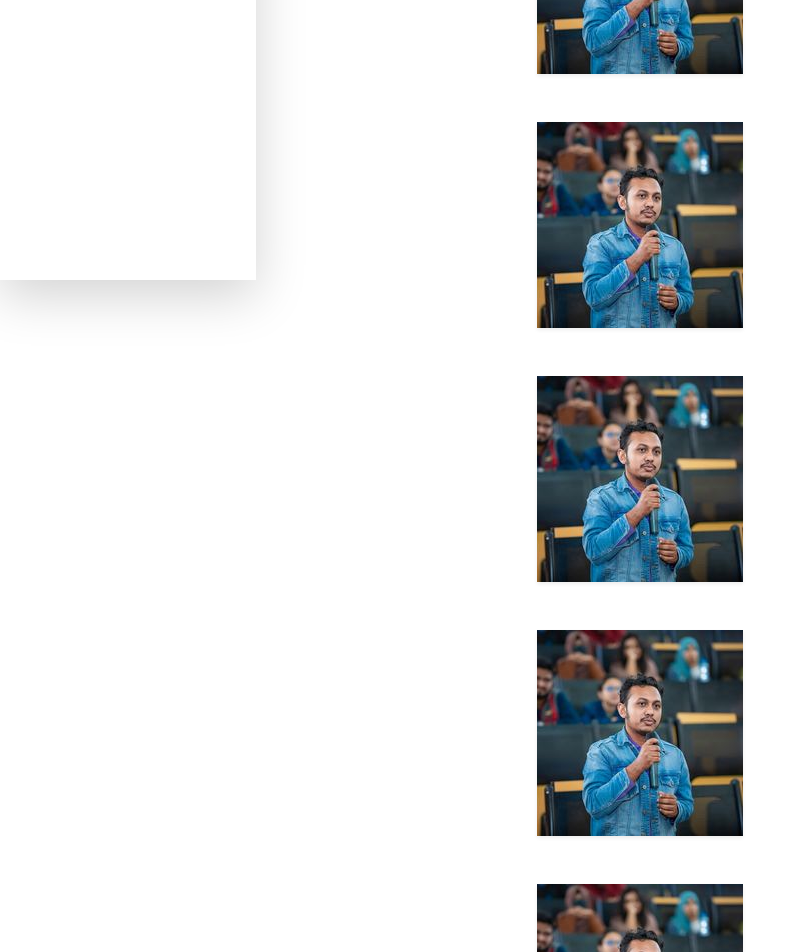
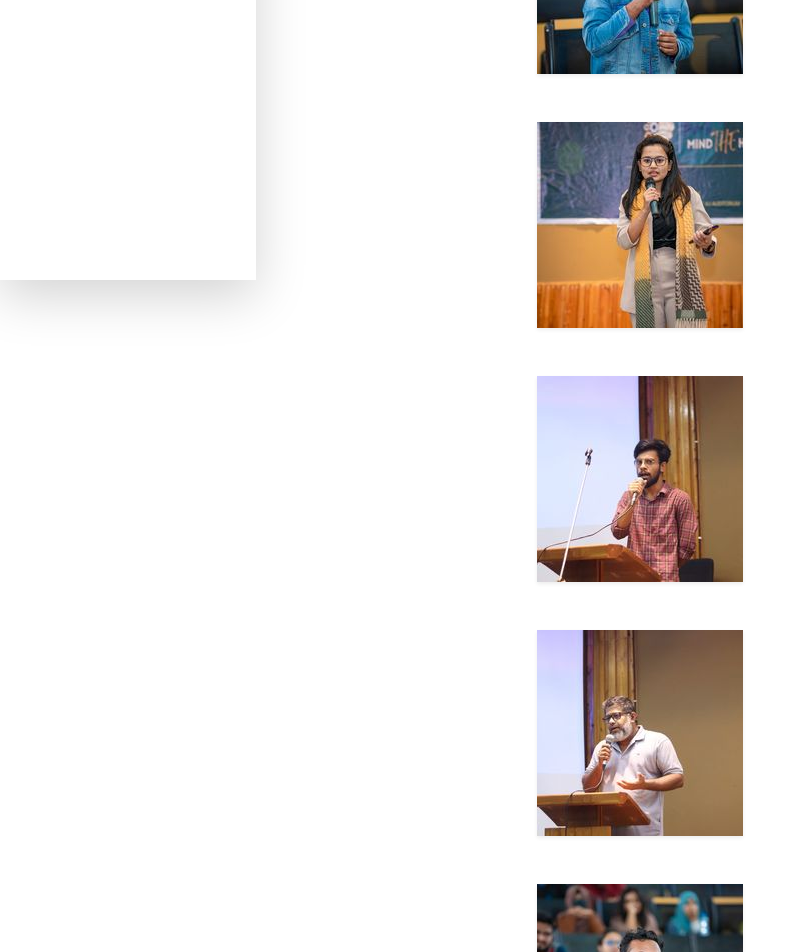
Before and after one commit to SaifulIslamReyad/Khulna-University-Career-Club-website, a React (Vite) app in the folder frontend/: page /gallery in a window 1280 px wide. Shown: the part 520-1472 px from the top of the page, without its empty margins (0-806 px from the left). Built offline with nearby package versions, Linux system fonts and the light colour scheme.

Commit message:
Fixing the gallery section

```diff
--- a/frontend/src/components/GallerySection.jsx
+++ b/frontend/src/components/GallerySection.jsx
@@ -1,4 +1,21 @@
+import { useState } from "react";
+import { IoIosCloseCircle } from "react-icons/io";
+
 const GallerySection = () => {
+  const [selectedImage, setSelectedImage] = useState(null); // State for modal
+  const images = [
+    "src/assets/images/member1.jpg",
+    "src/assets/images/member2.jpg",
+    "src/assets/images/member3.jpg",
+    "src/assets/images/member4.jpg",
+    "src/assets/images/member1.jpg",
+    "src/assets/images/member2.jpg",
+  ];
+
+  const handleCloseModal = () => {
+    setSelectedImage(null);
+  };
+
   return (
     <div className="bg-gradient-to-tr from-[#87d6e6] from-0% to-[#063bb7] to-100% w-full h-full py-10">
       <section className="flex flex-col items-center justify-center text-center mx-auto py-5 px-10 sm:px-20 md:px-32">
@@ -9,6 +26,7 @@ const GallerySection = () => {
           A Visually Organized Collection for Easy Image Browsing
         </article>
       </section>
+
       {/* Gallery Images */}
       <section className="bg-gradient-to-tr from-[#2f9fa0] from-0% to-[#e5e7eb] to-100% w-4/5 h-full mx-auto my-10 shadow-2xl rounded-2xl px-10">
         <div className="w-full h-full flex flex-col items-center justify-center pt-5">
@@ -19,34 +37,52 @@ const GallerySection = () => {
             Gallery
           </h1>
         </div>
+
         <section className="grid grid-cols-3 gap-5 pb-10 sm:pb-20 justify-center justify-items-center">
-          <img
-            src="src/assets/images/member1.jpg"
-            className="w-20 sm:w-48 lg:w-72 h-20 sm:h-48 lg:h-72 shadow-sm object-contain"
-          />
-          <img
-            src="src/assets/images/member1.jpg"
-            className="w-20 sm:w-48 lg:w-72 h-20 sm:h-48 lg:h-72 shadow-sm object-contain"
-          />
-          <img
-            src="src/assets/images/member1.jpg"
-            className="w-20 sm:w-48 lg:w-72 h-20 sm:h-48 lg:h-72 shadow-sm object-contain"
-          />
-          <img
-            src="src/assets/images/member1.jpg"
-            className="w-20 sm:w-48 lg:w-72 h-20 sm:h-48 lg:h-72 shadow-sm object-contain"
-          />
-          <img
-            src="src/assets/images/member1.jpg"
-            className="w-20 sm:w-48 lg:w-72 h-20 sm:h-48 lg:h-72 shadow-sm object-contain"
-          />
-          <img
-            src="src/assets/images/member1.jpg"
-            className="w-20 sm:w-48 lg:w-72 h-20 sm:h-48 lg:h-72 shadow-sm object-contain"
-          />
+          {images.map((image, index) => (
+            <div
+              key={index}
+              className=" group relative w-40 sm:w-48 lg:w-72 h-40 sm:h-48 lg:h-72 cursor-pointer"
+            >
+              {/* Image */}
+              <img
+                src={image}
+                alt={`Gallery Image ${index + 1}`}
+                className="w-full h-full object-contain shadow-sm transition-opacity duration-300 group-hover:opacity-75"
+                onClick={() => setSelectedImage(image)}
+              />
+            </div>
+          ))}
         </section>
       </section>
+
+      {/* Modal for Viewing Image */}
+      {selectedImage && (
+        <div className="fixed inset-0 bg-black bg-opacity-75 flex items-center justify-center z-50">
+          <div className="relative">
+            <img
+              src={selectedImage}
+              alt="Full View"
+              className="max-w-full max-h-screen"
+            />
+            <button
+              onClick={handleCloseModal}
+              className="absolute top-0 right-0 text-center w-10 h-10 text-white rounded shadow"
+            >
+              <IoIosCloseCircle size={32} />
+            </button>
+            <a
+              href={selectedImage}
+              download={`${selectedImage}.jpg`}
+              className="absolute bottom-0 left-1/2 transform -translate-x-1/2 translate-y-full mt-10 px-4 py-2 text-center bg-green-500 text-white rounded shadow hover:bg-green-600"
+            >
+              Download
+            </a>
+          </div>
+        </div>
+      )}
     </div>
   );
 };
+
 export default GallerySection;
--- a/frontend/src/components/ViewEvent.jsx
+++ b/frontend/src/components/ViewEvent.jsx
@@ -3,19 +3,28 @@ const ViewEvent = () => {
     <div className="bg-gradient-to-tr from-[#55b2b2] from-0% to-[#0c80b2] to-100% w-full h-full">
       <div className="p-20 flex flex-col items-center justify-center gap-5 border shadow-lg">
         <img
-          src="src/assets/images/post1.png"
+          src="src/assets/images/upcoming.jpg"
           className="w-48 sm:w-72 md:w-96 h-32 sm:h-48 md:h-72 object-cover p-2"
         />
         {/* Article section */}
+        <section className="flex justify-between items-center w-3/4">
           <article className="flex flex-col gap-2 items-center sm:items-start justify-start p-2 text-white">
-          <h2 className="text-xl sm:text-2xl md:2xl font-light">MINIMALISM</h2>
+            <h2 className="text-xl sm:text-2xl md:2xl font-light">
+              Description:
+            </h2>
             <h1 className="text-xl sm:text-2xl md:text-2xl font-semibold text-gray-950 ">
-            Culpa sit Laboris Exerc itatio nea Fugiat
+              Title
             </h1>
             <div className="text-sm sm:text-xl md:text-xl">
-            Lorem ipsum dolor sit amet consectetur adipisicing elit. Fugiat
-            soluta aut assumenda dolores minima cupiditate, dolorum maiores
-            ipsam, praesentium unde doloremque et? Nulla
+              About: Lorem ipsum dolor sit amet consectetur adipisicing elit.
+              Fugiat soluta aut assumenda dolores minima cupiditate, dolorum
+              maiores ipsam, praesentium unde doloremque et? Nulla
+            </div>
+            <div className="text-xl sm:text-2xl md:text-2xl font-semibold text-gray-950">
+              Time:
+            </div>
+            <div className="text-xl sm:text-2xl md:text-2xl font-semibold text-gray-950">
+              Venue:
             </div>
           </article>
           {/* link section */}
@@ -33,6 +42,7 @@ const ViewEvent = () => {
               ></i>
             </a>
           </section>
+        </section>
       </div>
     </div>
   );
--- a/frontend/src/components/programDown.jsx
+++ b/frontend/src/components/programDown.jsx
@@ -1,6 +1,8 @@
 import "bootstrap/dist/css/bootstrap.min.css";
+import { useNavigate } from "react-router-dom";
 
 const Program2 = () => {
+  const navigate = useNavigate();
   return (
     <div className="container my-5 p-10 ">
       <div className="row align-items-stretch">
@@ -20,9 +22,10 @@ const Program2 = () => {
         {/* Left Part (Banner Image) */}
         <div className="col-lg-7 d-flex flex-column">
           <img
+            onClick={() => navigate("/viewevent")}
             src="src/assets/images/upcoming.jpg"
             alt="Recent Event Banner"
-            className="img-fluid w-100 rounded shadow-sm mb-3 h-100"
+            className="img-fluid w-100 rounded shadow-sm mb-3 h-100 cursor-pointer"
           />
         </div>
       </div>
--- a/frontend/src/components/programUp.jsx
+++ b/frontend/src/components/programUp.jsx
@@ -1,6 +1,8 @@
 import "bootstrap/dist/css/bootstrap.min.css";
+import { useNavigate } from "react-router-dom";
 
 const Program = () => {
+  const navigate = useNavigate();
   return (
     <div className="container my-5 p-10">
       <h1 className="text-center mb-5 text-xl font-bold text-white-800 tracking-wide md:text-3xl lg:text-4xl">
@@ -10,11 +12,12 @@ const Program = () => {
       <div>
         <div className="row align-items-stretch">
           {/* Left Part (Banner Image) */}
-          <div className="col-lg-7 mb-4 d-flex flex-column">
+          <div className="col-lg-7 mb-4 d-flex flex-column ">
             <img
+              onClick={() => navigate("/viewevent")}
               src="src/assets/images/upcoming.jpg"
               alt="Event Banner"
-              className="img-fluid w-100 rounded shadow-sm mb-3"
+              className="img-fluid w-100 rounded shadow-sm mb-3 cursor-pointer"
             />
           </div>
 
```
Lines whose indentation alone changed are shown as unchanged.
